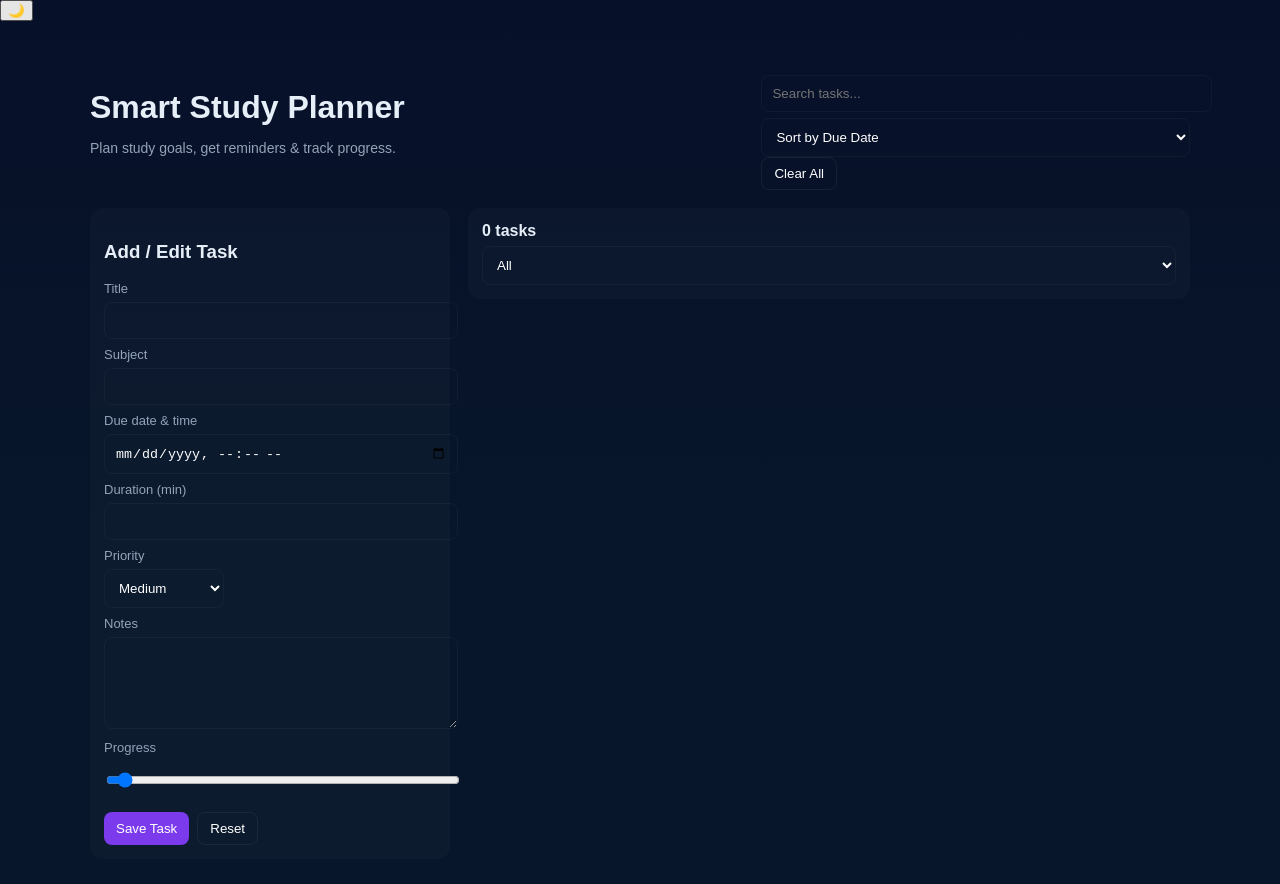
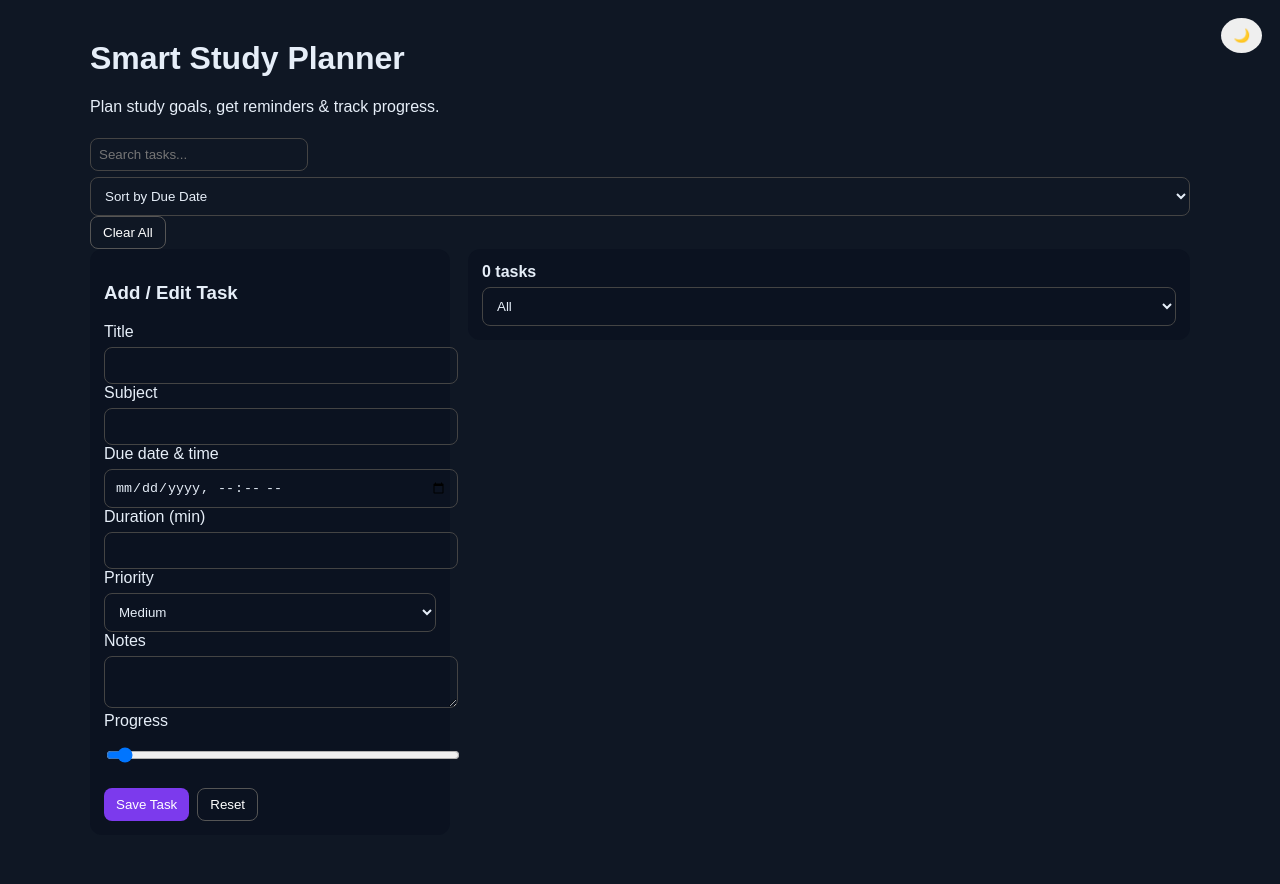
Before and after one commit to swathi12-06/Smart-Study-Planner, a plain HTML site: page index.html in a window 1280 px wide. Drawn offline with Linux system fonts and the light colour scheme.

Commit message:
Update style.css

```diff
--- a/style.css
+++ b/style.css
@@ -1,122 +1,100 @@
 :root {
   --bg: #0f1724;
   --card: #0b1220;
+  --text: #e6eef8;
   --muted: #94a3b8;
   --accent: #7c3aed;
 }
 
-body {
-  background: linear-gradient(180deg, #071029 0%, #07162a 60%);
-  font-family: Arial, sans-serif;
-  color: #e6eef8;
-  margin: 0;
-  padding: 0;
+.light {
+  --bg: #f6f6f6;
+  --card: #ffffff;
+  --text: #222;
+  --muted: #666;
 }
 
-.app {
-  max-width: 1100px;
-  margin: 28px auto;
-  padding: 20px;
+/* GENERAL */
+body {
+  background: var(--bg);
+  color: var(--text);
+  font-family: sans-serif;
+  margin: 0;
 }
 
-header {
-  display: flex;
-  justify-content: space-between;
-  align-items: center;
+/* THEME BUTTON */
+.theme-btn {
+  position: fixed;
+  top: 18px;
+  right: 18px;
+  padding: 10px 12px;
+  border-radius: 50%;
+  border: none;
+  cursor: pointer;
 }
 
-h1 { margin: 0; }
+/* LAYOUT */
+.app { max-width: 1100px; margin: 40px auto; }
+.layout { display: grid; grid-template-columns: 360px 1fr; gap: 18px; }
 
-.lead {
-  color: var(--muted);
-  font-size: 14px;
-}
-
-.layout {
-  display: grid;
-  grid-template-columns: 360px 1fr;
-  gap: 18px;
-  margin-top: 18px;
-}
-
+/* CARD */
 .card {
-  background: rgba(255, 255, 255, 0.02);
+  background: var(--card);
   padding: 14px;
   border-radius: 12px;
 }
 
-label {
-  display: block;
-  font-size: 13px;
-  margin-top: 8px;
-  color: var(--muted);
+/* INPUTS */
+input, select, textarea {
+  width: 100%;
+  margin-top: 6px;
+  padding: 10px;
+  border-radius: 8px;
+  border: 1px solid #444;
+  background: transparent;
+  color: var(--text);
 }
 
-input, select, textarea {
-  width: 100%;
-  padding: 10px;
-  margin-top: 6px;
-  border-radius: 8px;
-  border: 1px solid rgba(255, 255, 255, 0.04);
-  background: transparent;
-  color: white;
-}
-
-textarea {
-  resize: vertical;
-  min-height: 70px;
-}
-
+/* BUTTONS */
 .btn {
   padding: 8px 12px;
+  background: var(--accent);
   border: none;
-  background: var(--accent);
-  color: #fff;
   border-radius: 8px;
+  color: white;
   cursor: pointer;
 }
 
 .btn.ghost {
   background: transparent;
-  border: 1px solid rgba(255, 255, 255, 0.06);
+  border: 1px solid #555;
 }
 
-.tasks {
-  display: flex;
-  flex-direction: column;
-  gap: 10px;
+/* TASKS */
+.task {
+  padding: 12px;
+  border-radius: 8px;
+  background: var(--card);
 }
 
-.task {
-  background: rgba(255, 255, 255, 0.02);
-  padding: 12px;
-  border-radius: 10px;
-}
+/* PRIORITY COLORS */
+.low { border-left: 5px solid #22c55e; }
+.medium { border-left: 5px solid #eab308; }
+.high { border-left: 5px solid #ef4444; }
 
+/* PROGRESS BAR */
 .progress {
   height: 8px;
-  background: rgba(255, 255, 255, 0.05);
-  border-radius: 100px;
-  margin-top: 8px;
-  overflow: hidden;
+  background: #333;
+  border-radius: 5px;
+  margin: 6px 0;
 }
-
 .bar {
   height: 100%;
-  background: linear-gradient(90deg, var(--accent), #60a5fa);
+  background: var(--accent);
   width: 0%;
 }
 
-.timeline {
-  margin-top: 14px;
-  background: rgba(255, 255, 255, 0.01);
-  border-radius: 10px;
-  padding: 12px;
+.search {
+  padding: 8px;
+  width: 200px;
 }
-
-.timeline-track {
-  display: flex;
-  gap: 8px;
-  overflow-x: auto;
-  padding: 8px 0;
-}
```
